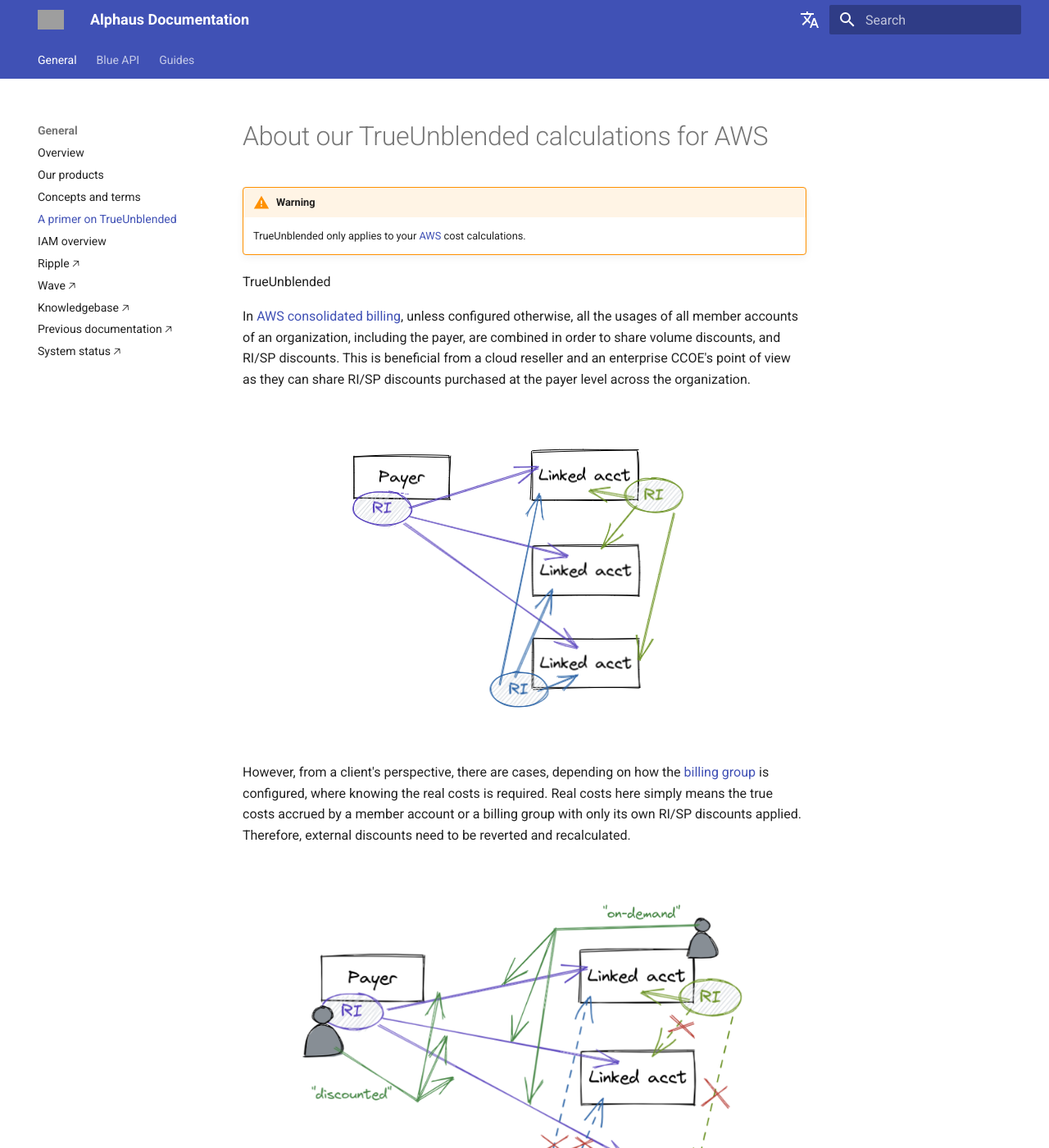
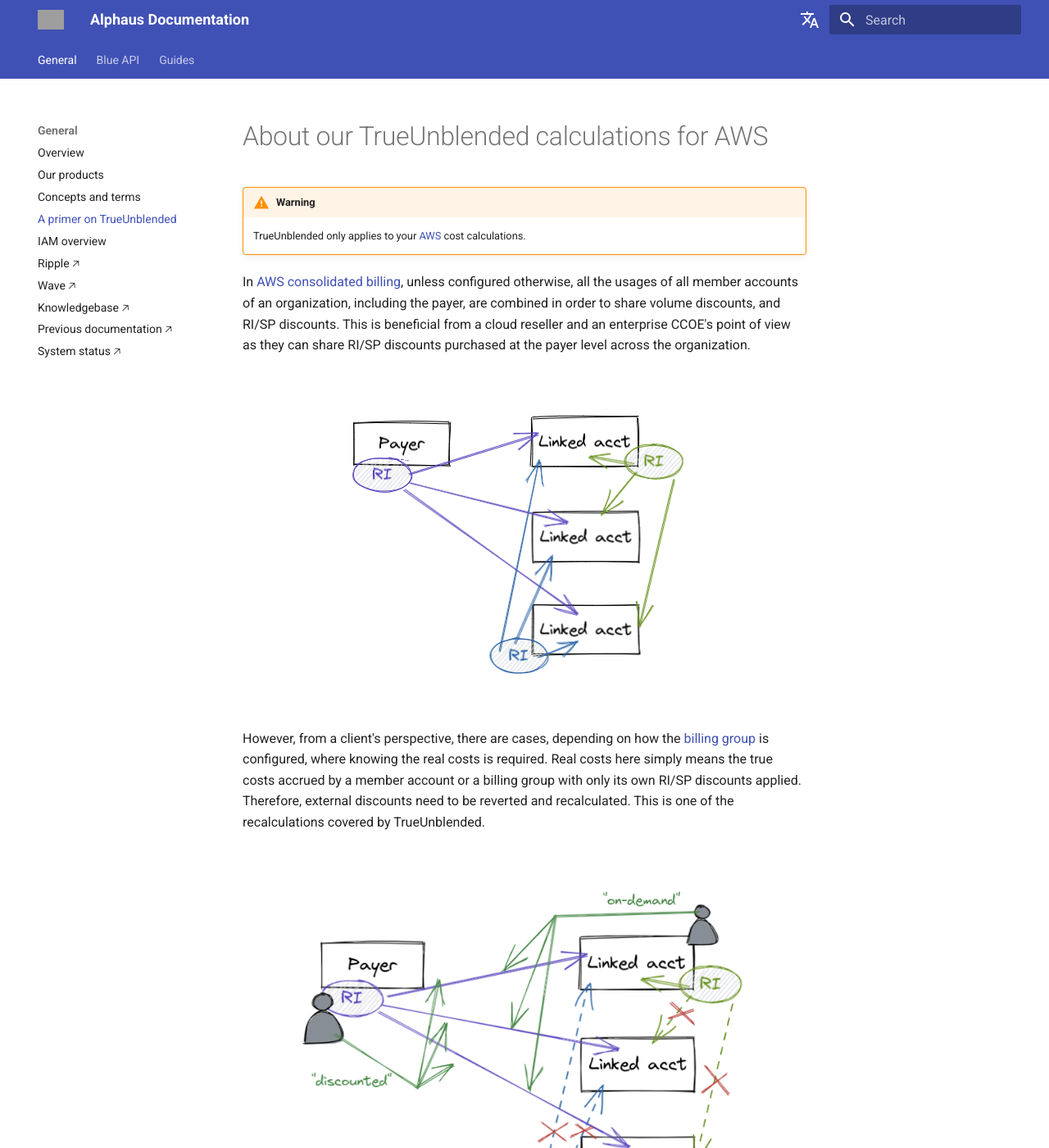
Before and after one commit to alphauslabs/tmpdocs, an MkDocs documentation site: the page built from docs/trueunblended.md, in a window 1280 px wide and 1400 px high. Shown: the whole window at 82% size. Built offline with MkDocs 1.6.1 and Material for MkDocs 9.7.7, drawn with Linux system fonts in a browser that asks for light colours; comment, search, counter and statistics services are not loaded; grey boxes are pictures that could not be loaded.

Commit message:
docs: trueunblended

```diff
--- a/docs/trueunblended.md
+++ b/docs/trueunblended.md
@@ -11,7 +9,7 @@
   ![Default](./assets/trueunblended-00.png)
 </figure>
 
-However, from a client's perspective, there are cases, depending on how the [billing group](https://alphauslabs.github.io/docs/concepts/#billing-group) is configured, where knowing the real costs is required. Real costs here simply means the true costs accrued by a member account or a billing group with only its own RI/SP discounts applied. Therefore, external discounts need to be reverted and recalculated.
+However, from a client's perspective, there are cases, depending on how the [billing group](https://alphauslabs.github.io/docs/concepts/#billing-group) is configured, where knowing the real costs is required. Real costs here simply means the true costs accrued by a member account or a billing group with only its own RI/SP discounts applied. Therefore, external discounts need to be reverted and recalculated. This is one of the recalculations covered by TrueUnblended.
 
 <figure markdown>
   ![Point #1](./assets/trueunblended-01.png)
```
Also changed, not shown: other parts of docs/trueunblended.md (+0 -2 lines).
